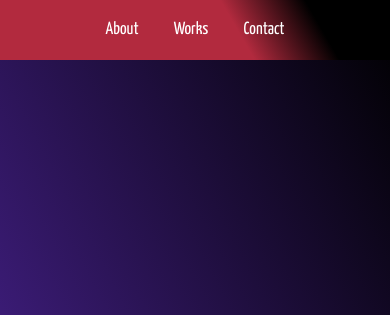
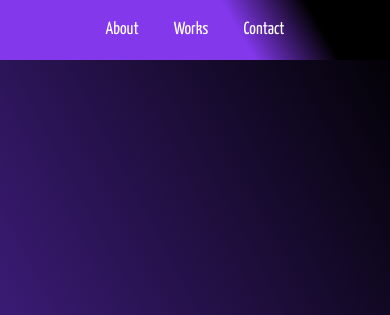
Before and after one commit to nanocuckold/MyWorks, a plain HTML site: page index.html in a window 390 px wide. Shown: the top 315 px of the page. Drawn offline with Linux system fonts and the light colour scheme.

Commit message:
Update style.css
Change the color of the header.

```diff
--- a/style.css
+++ b/style.css
@@ -30,7 +30,7 @@ body{
     top: 0;
     left: 0;
     width: 100%;
-    background-image: linear-gradient(60deg, #B22A3E 70%, #000 30%);
+    background-image: linear-gradient(60deg, #8338ec 70%, #000 30%);
     z-index: 10px;
 }
 
@@ -127,7 +127,8 @@ img {
     padding: 2rem 0.5rem;
 }
 
-.code {
+.code
+{
     color: #303841;
     transition: color 0.3s ease-out;
 }
@@ -140,7 +141,8 @@ img {
       font-size: 6rem;
   }
 
-.contact-section-header > p{
+.contact-section-header > p
+{
     font-style: italic;
     font-size: 4rem;
 }
@@ -239,7 +241,7 @@ footer > p{
   @media (max-width: 28.75em) {
     .nav {
       justify-content: center;
-      background-image: linear-gradient(60deg, #B22A3E 20%, #000 80%);
+      background-image: linear-gradient(60deg, #8338ec 20%, #000 80%);
     }
 
     .nav-list {
@@ -260,7 +262,7 @@ footer > p{
     }
 
     .nav {
-        background-image: linear-gradient(60deg, #B22A3E 60%, #000 80%);
+        background-image: linear-gradient(60deg, #8338ec 60%, #000 80%);
     }
 
     .projects-grid {
```
